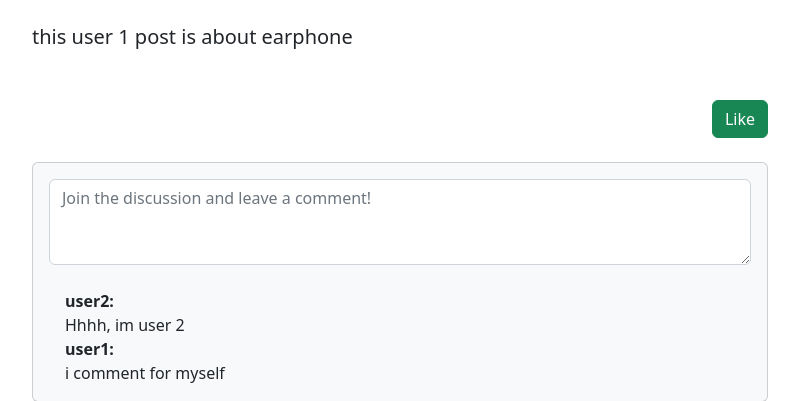
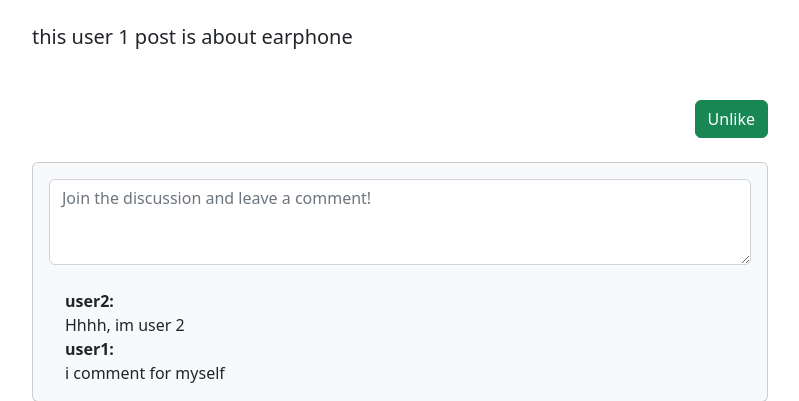
Before and after one commit to techBello/my-blog-site, a Django app: a page that uses webapp/the_root/templates/base/detailindex.html in a window 1280 px wide. Shown: the part 421-822 px from the top of the page, without its empty margins (50-849 px from the left). Run offline with Django 5.2, Linux system fonts and the light colour scheme; a user stored in the database is signed in; data comes from the database, SQL or seed files in the repository; both versions use the stored data as it was after the commit; some libraries are stand-ins or nearby versions; some web fonts are replaced.

Commit message:
rectified the issue of fetching val from template

```diff
--- a/webapp/the_root/templates/base/detailindex.html
+++ b/webapp/the_root/templates/base/detailindex.html
@@ -65,10 +65,10 @@
                             {% comment %} <a class="btn btn-success" href="{% url 'signout' %}">Logout</a> {% endcomment %}
                             <form method="post" action="{% url 'like_post' slug=post.post_slug %}">
                                 {% csrf_token %}
-                                {% if user.is_authenticated and userliked %}
-                                    <button type="submit" class="btn btn-success" name="action" value="delete">Unlike</button>
+                                {% if user.is_authenticated  %}
+                                    <button type="submit" class="btn btn-success" name="action" value="False">Unlike</button>
                                 {% else %}
-                                    <button type="submit" class="btn btn-success" name="action" value"save">Like</button>
+                                    <button type="submit" class="btn btn-success" name="action" value"True">Like</button>
                                 {% endif %}
                             </form>
                         {% endif %}</div>
```
Also changed, not shown: webapp/db.sqlite3.
